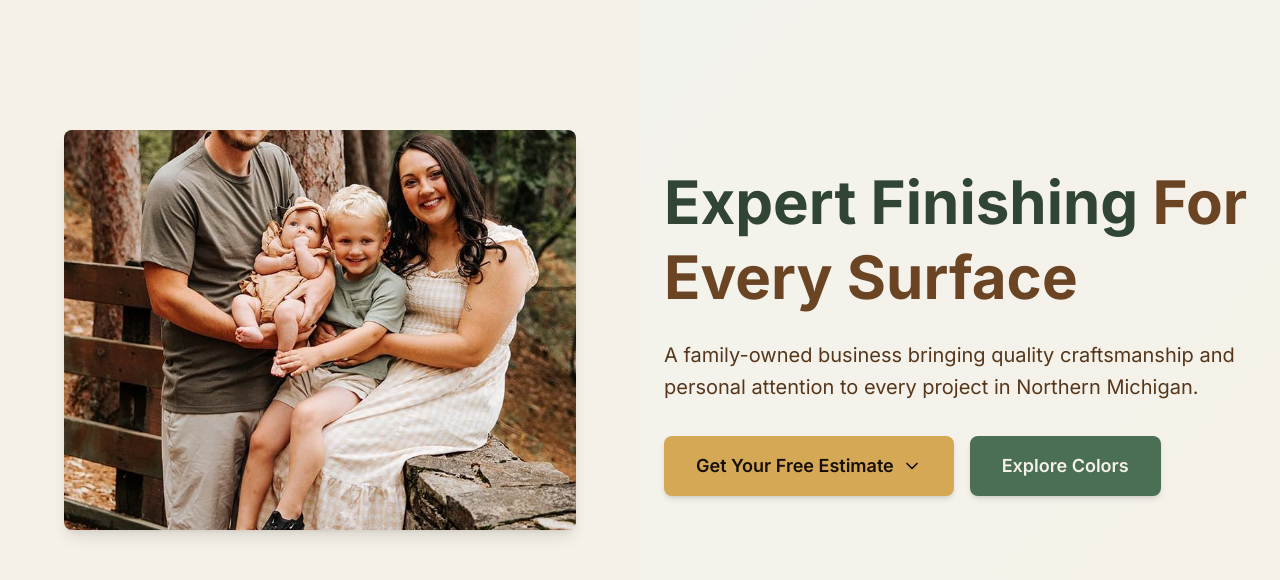
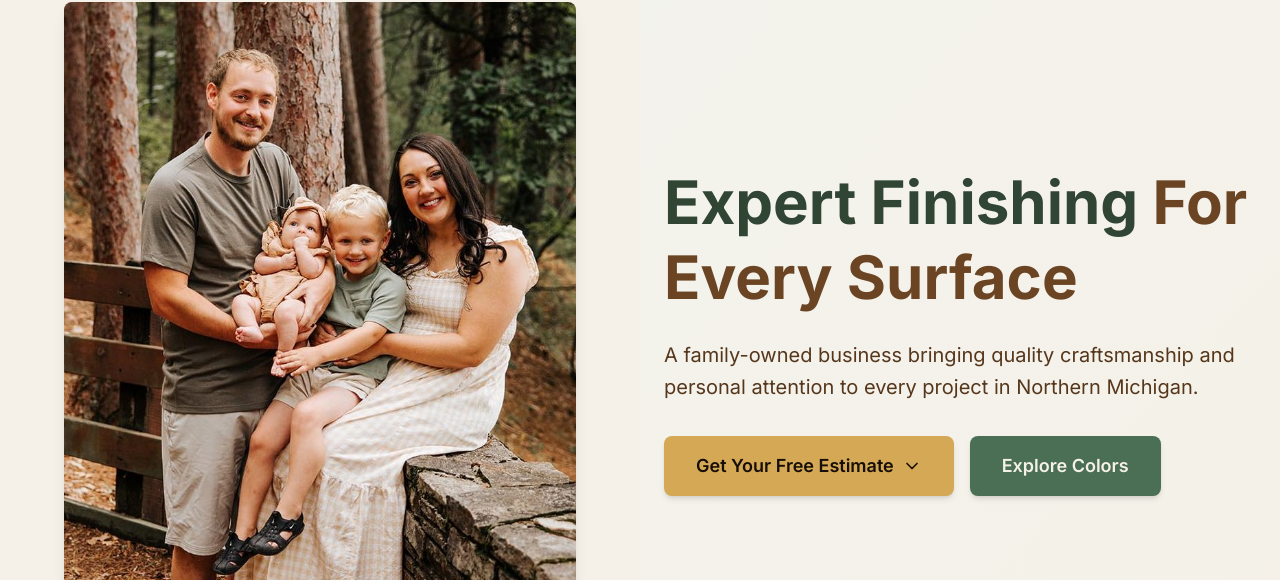
Before and after one commit to bigbenny1231/udebrock-website, a Next.js app: page / in a window 1280 px wide. Shown: the part 110-690 px from the top of the page. Built offline with nearby package versions, Linux system fonts and the light colour scheme; no server answers.

Commit message:
Fix desktop hero image - remove mobile maxHeight constraint from desktop view

```diff
--- a/components/sections/Hero.tsx
+++ b/components/sections/Hero.tsx
@@ -24,12 +24,7 @@ export default function Hero() {
         <img
           src="/assets/images/hero-background.jpg.jpg"
           alt="Udebrock Family"
-          className="rounded-lg shadow-lg w-full max-w-md md:max-w-lg object-cover md:h-full"
-          style={{
-            maxHeight: '50vh',
-            height: 'auto',
-            width: '100%'
-          }}
+          className="rounded-lg shadow-lg w-full max-w-md md:max-w-lg object-cover h-[50vh] md:h-full md:max-h-full"
         />
       </div>
 
```
